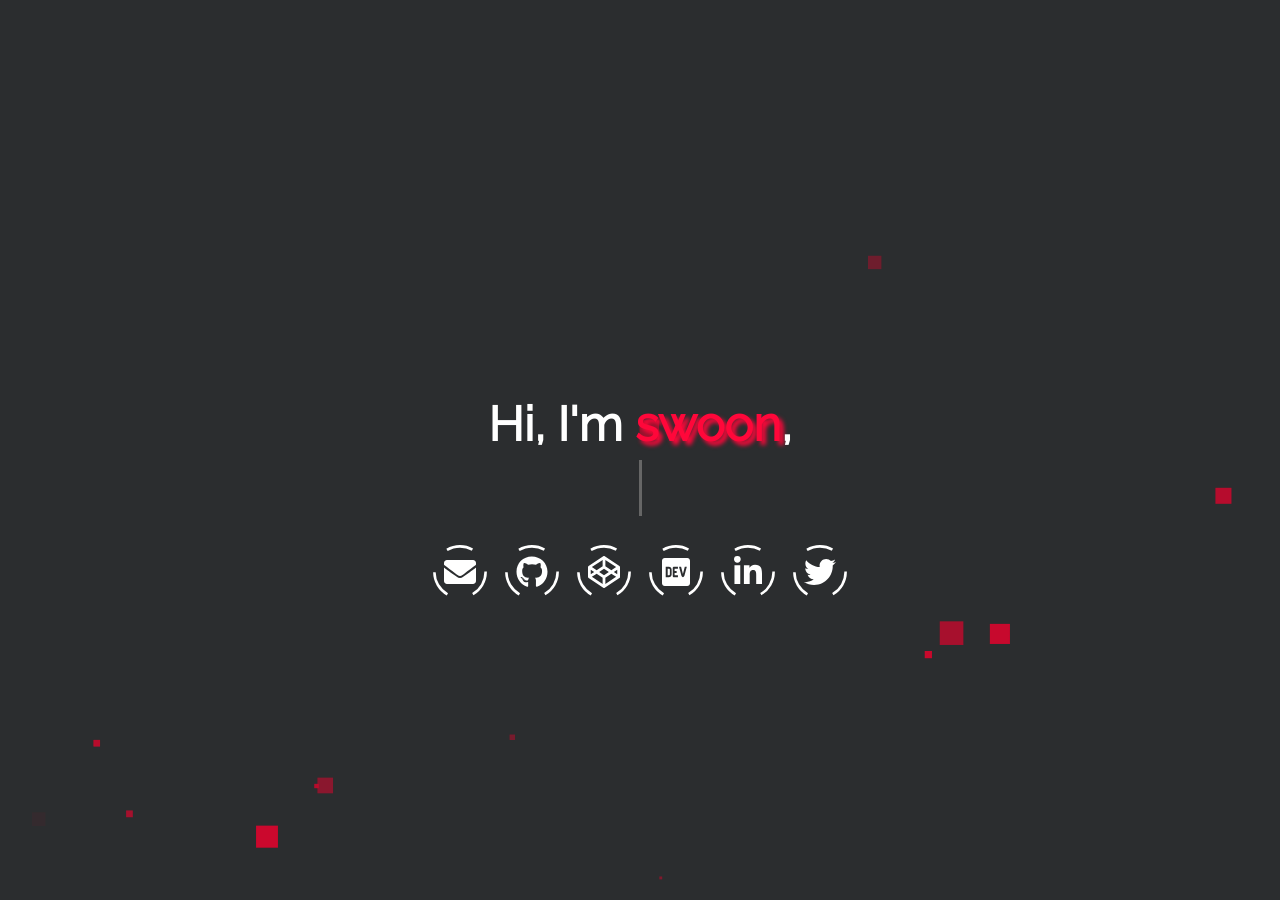
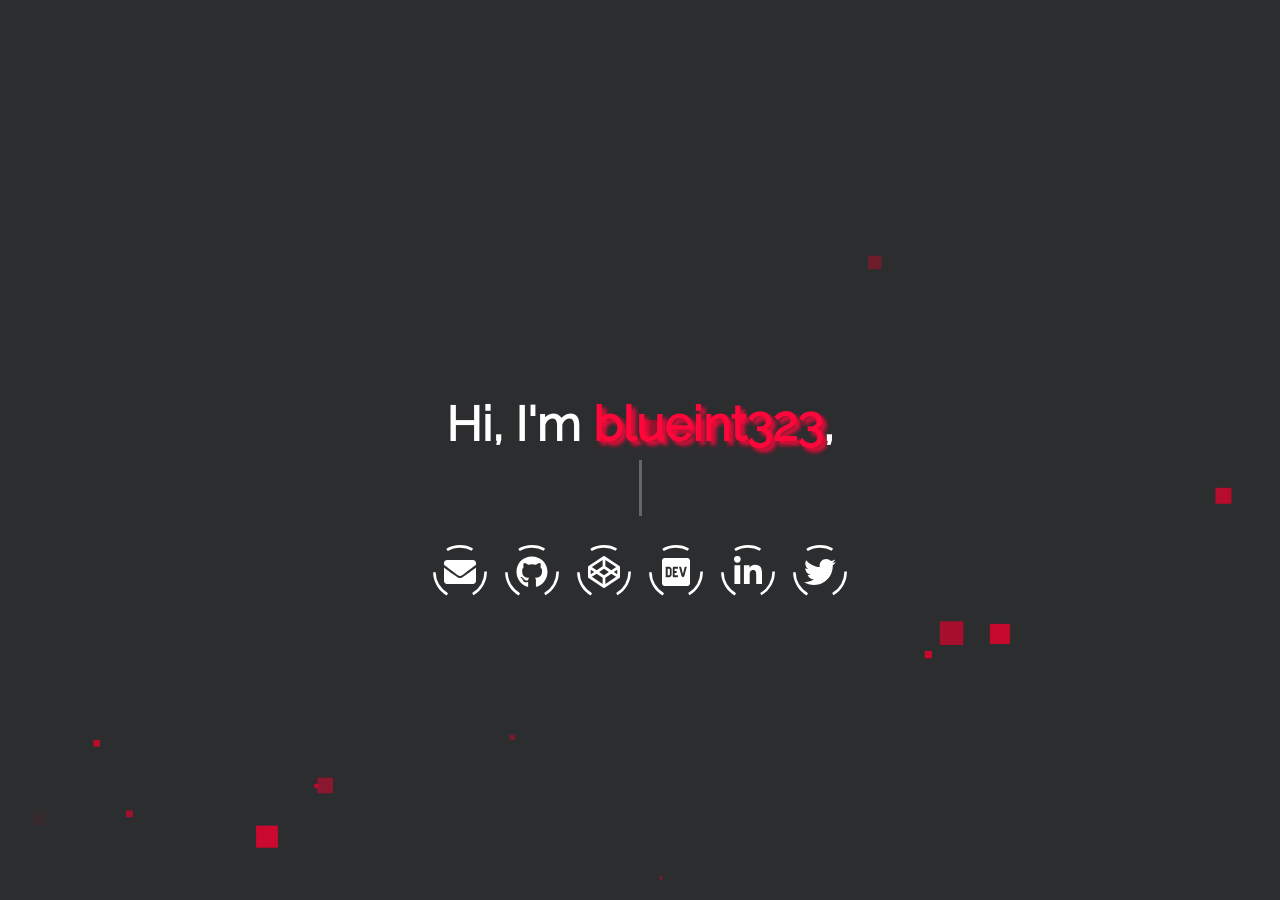
Before and after one commit to swoooon/blueint323.github.io, a Jekyll site: the page built from index.html, in a window 1280 px wide and 900 px high. Built offline with Jekyll 4.4.1, drawn with Linux system fonts in a browser that asks for light colours.

Commit message:
Update _config.yml

```diff
--- a/_config.yml
+++ b/_config.yml
@@ -12,7 +12,7 @@ baseurl: ""
 
 # LANDING PAGE
 # username: This will displayed on the landing page as your name.
-username: swoon
+username: blueint323
 # typing_text: This will be typed before 'scroll down for more'.
 # > set this to your job title, e.g. Fullstack Developer
 typing_text: 공부보단 노는게 좋은 헌내기
```
